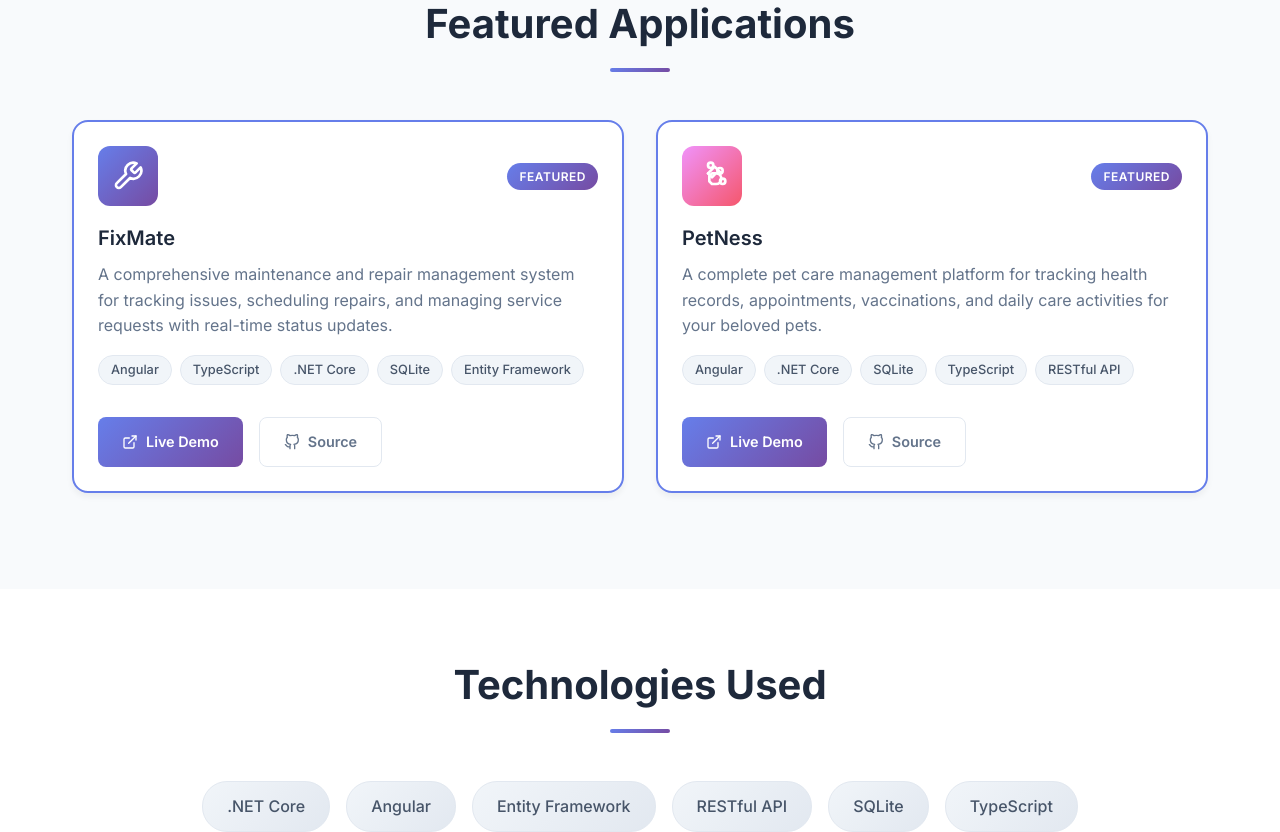
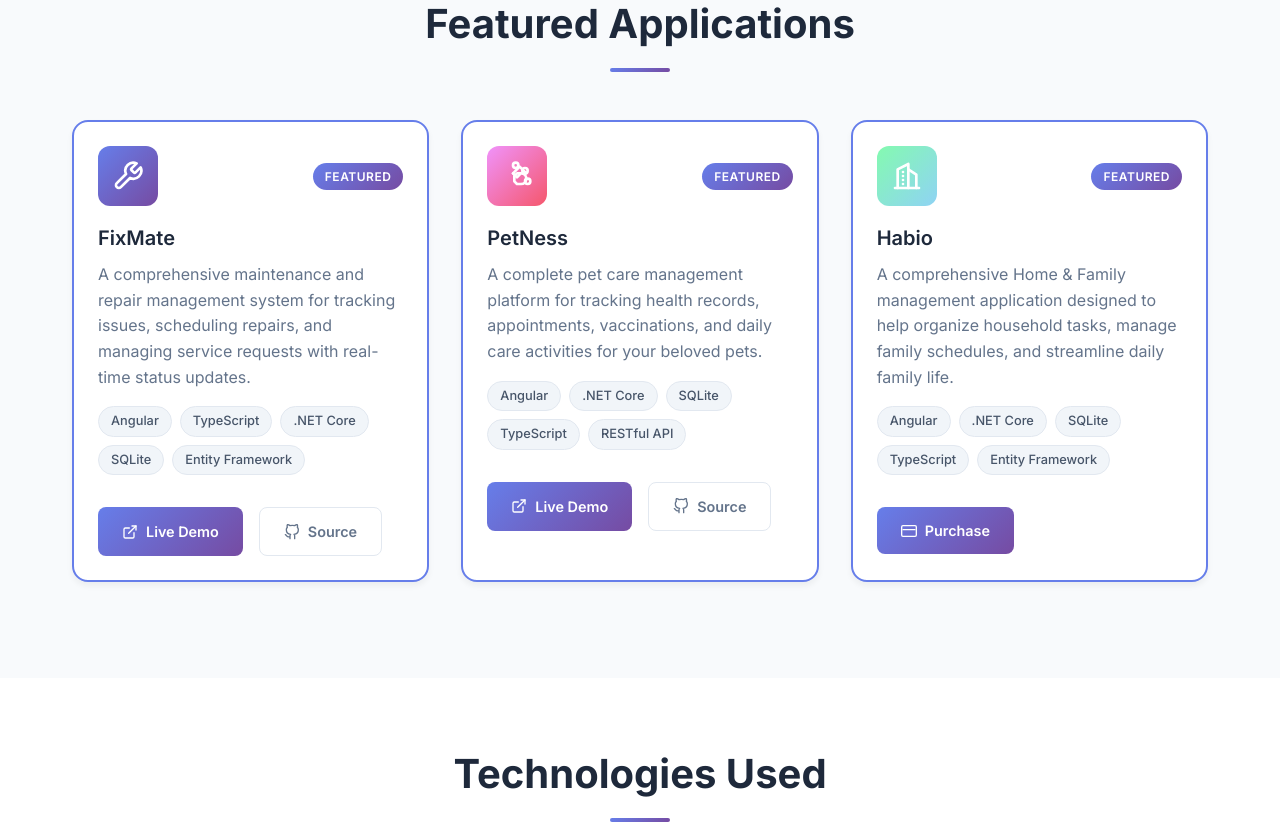
Before and after one commit to jzon-03/practical-apps, an Angular app: page / in a window 1280 px wide. Shown: the part 700-1532 px from the top of the page. Built offline with nearby package versions, Linux system fonts and the light colour scheme.

Commit message:
Added Habio app

```diff
--- a/angular.json
+++ b/angular.json
@@ -119,5 +119,8 @@
         }
       }
     }
+  },
+  "cli": {
+    "analytics": false
   }
 }
--- a/src/app/app.html
+++ b/src/app/app.html
@@ -98,6 +98,16 @@
                     <path d="m9 10 3 3 2-2" stroke="currentColor" stroke-width="2" stroke-linecap="round" stroke-linejoin="round"/>
                     <path d="m10 12 2-2h3a4 4 0 0 1 0 8h-3l-2-2z" stroke="currentColor" stroke-width="2" stroke-linecap="round" stroke-linejoin="round"/>
                   </svg>
+                } @else if (app.name === 'Habio') {
+                  <svg width="32" height="32" viewBox="0 0 24 24" fill="none">
+                    <path d="M3 21h18" stroke="currentColor" stroke-width="2" stroke-linecap="round" stroke-linejoin="round"/>
+                    <path d="M5 21V7l8-4v18" stroke="currentColor" stroke-width="2" stroke-linecap="round" stroke-linejoin="round"/>
+                    <path d="M19 21V11l-6-4" stroke="currentColor" stroke-width="2" stroke-linecap="round" stroke-linejoin="round"/>
+                    <path d="M9 9v.01" stroke="currentColor" stroke-width="2" stroke-linecap="round" stroke-linejoin="round"/>
+                    <path d="M9 12v.01" stroke="currentColor" stroke-width="2" stroke-linecap="round" stroke-linejoin="round"/>
+                    <path d="M9 15v.01" stroke="currentColor" stroke-width="2" stroke-linecap="round" stroke-linejoin="round"/>
+                    <path d="M9 18v.01" stroke="currentColor" stroke-width="2" stroke-linecap="round" stroke-linejoin="round"/>
+                  </svg>
                 } @else {
                   <span>{{ app.name.charAt(0).toUpperCase() }}</span>
                 }
@@ -151,6 +161,32 @@
                       />
                     </svg>
                     Live Demo
+                  </a>
+                }
+                @if (app.purchaseUrl) {
+                  <a
+                    [href]="app.purchaseUrl"
+                    class="btn btn-primary"
+                    target="_blank"
+                    rel="noopener"
+                  >
+                    <svg width="16" height="16" viewBox="0 0 24 24" fill="none">
+                      <path
+                        d="M21 4H3a2 2 0 0 0-2 2v12a2 2 0 0 0 2 2h18a2 2 0 0 0 2-2V6a2 2 0 0 0-2-2z"
+                        stroke="currentColor"
+                        stroke-width="2"
+                        stroke-linecap="round"
+                        stroke-linejoin="round"
+                      />
+                      <path
+                        d="M3 10h18"
+                        stroke="currentColor"
+                        stroke-width="2"
+                        stroke-linecap="round"
+                        stroke-linejoin="round"
+                      />
+                    </svg>
+                    Purchase
                   </a>
                 }
                 @if (app.githubUrl) {
--- a/src/app/app.ts
+++ b/src/app/app.ts
@@ -6,6 +6,7 @@ interface AppInfo {
   description: string;
   technologies: string[];
   demoUrl?: string;
+  purchaseUrl?: string;
   githubUrl?: string;
   featured?: boolean;
   iconColor: string;
@@ -41,6 +42,15 @@ export class App {
       githubUrl: 'https://github.com/jzon-03/petness',
       featured: true,
       iconColor: 'linear-gradient(135deg, #f093fb 0%, #f5576c 100%)'
+    },
+    {
+      id: '3',
+      name: 'Habio',
+      description: 'A comprehensive Home & Family management application designed to help organize household tasks, manage family schedules, and streamline daily family life.',
+      technologies: ['Angular', '.NET Core', 'SQLite', 'TypeScript', 'Entity Framework'],
+      purchaseUrl: 'https://jzon.gumroad.com/l/oaisqq',
+      featured: true,
+      iconColor: 'linear-gradient(135deg, #84fab0 0%, #8fd3f4 100%)'
     }
   ]);
 
```
